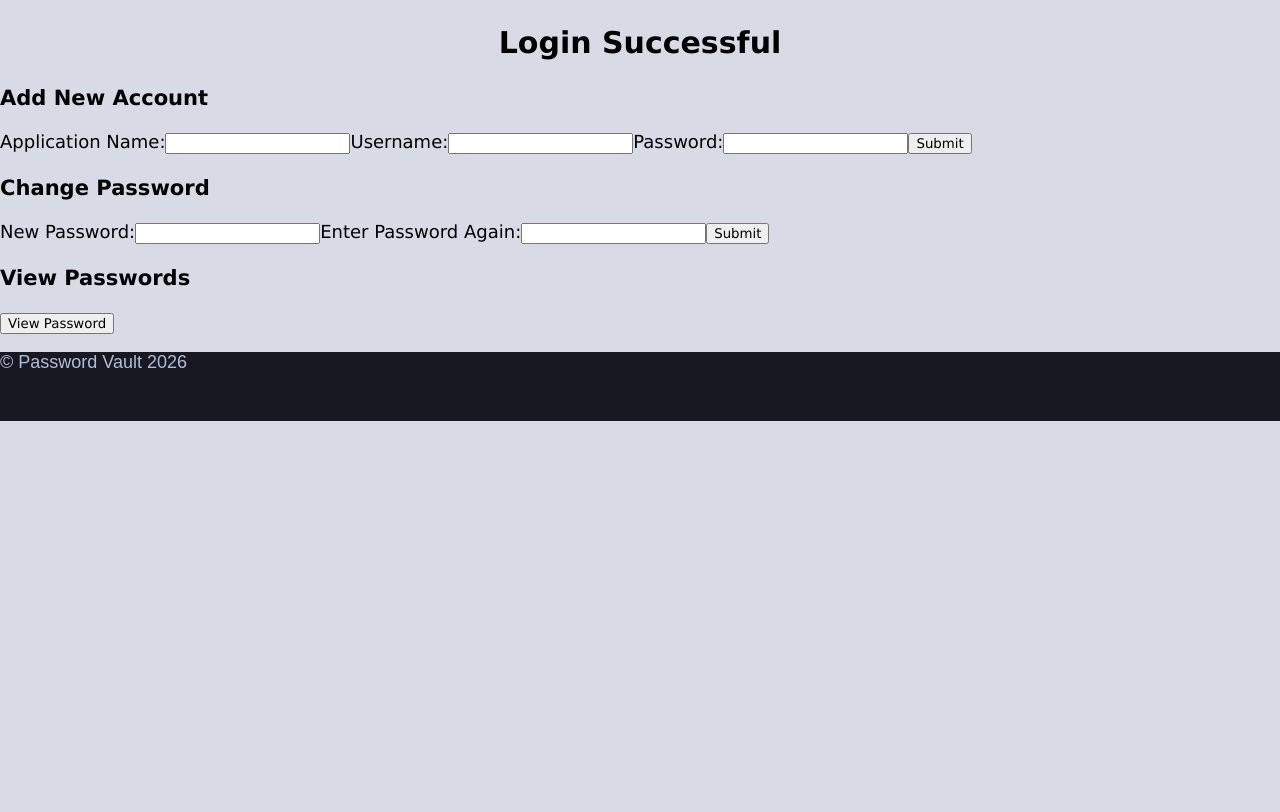
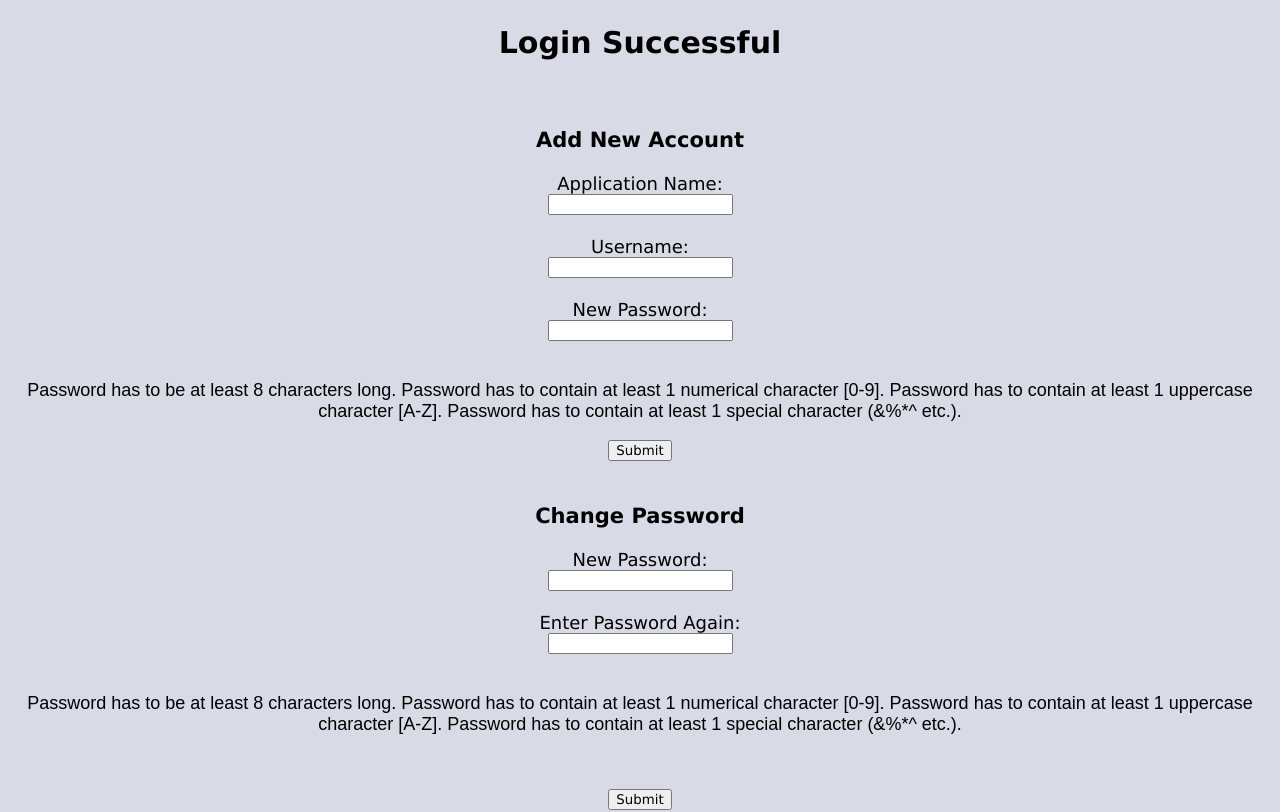
Before and after one commit to AshtonKopelevich/Password_Vault, a React (Create React App) app in the folder Password_Vault_Frontend/: page /UserMenu in a window 1280 px wide. Shown: the top 812 px of the page. Built offline with nearby package versions, Linux system fonts and the light colour scheme.

Commit message:
Added functionalities to the buttons at the post-log in page.

```diff
--- a/Password_Vault_Frontend/package.json
+++ b/Password_Vault_Frontend/package.json
@@ -11,8 +11,9 @@
     "@types/node": "^16.18.126",
     "@types/react": "^19.2.14",
     "@types/react-dom": "^19.2.3",
-    "react": "^19.2.4",
-    "react-dom": "^19.2.4",
+    "react": "^18.3.1",
+    "react-dom": "^18.3.1",
+    "react-router-dom": "^6.30.3",
     "react-scripts": "5.0.1",
     "typescript": "^4.9.5",
     "web-vitals": "^2.1.4"
--- a/Password_Vault_Frontend/src/App.tsx
+++ b/Password_Vault_Frontend/src/App.tsx
@@ -1,5 +1,6 @@
 import { BrowserRouter, Routes, Route } from "react-router-dom";
-import LoginPage from "./pages/index";
+import React from "react";
+import LoginPage from "./pages/LoginPage";
 import UserMenu from "./pages/UserMenu";
 
 export default function App() {
--- /dev/null
+++ b/Password_Vault_Frontend/src/pages/LoginPage.tsx
@@ -0,0 +1,64 @@
+import React, { useState } from "react";
+import { useNavigate } from "react-router-dom";
+import "./sheets.css";
+
+export default function LoginPage() {
+    // Bowen's Note: I am going to assume that these variables are to be sent to the backend for evaluation
+    //               As such, I will create my own variables for the UserMenu file that redefines what these
+    //               variables will evaluate to.
+    const [username, setUsername] = useState("");
+    const [password, setPassword] = useState("");
+    const navigate = useNavigate();
+
+    function handleSubmit(e: React.FormEvent<HTMLFormElement>) {
+        e.preventDefault();
+
+        const bool = e.isDefaultPrevented();
+
+        if (bool) {
+            navigate("/UserMenu"); // Given the way I made my code work in the other file, I think there needs to be some way to allow this to not continue if the backend does not recognize the session.
+            // I will assume that this is where the connection to fast API happens
+        } else {
+            // show error message
+            console.log("Unable to handle submit")
+        }
+    }
+
+    return (
+        <div>
+            <header></header>
+
+            <section>
+                <h1>Welcome to Password Vault</h1>
+
+                <form onSubmit={handleSubmit}>
+                    <label htmlFor="username">Username:</label>
+                    <input
+                        type="text"
+                        id="username"
+                        name="username"
+                        value={username}
+                        onChange={(e) => setUsername(e.target.value)}
+                    />
+
+                    <br></br>
+                    <label htmlFor="password">Password:</label>
+                    <input
+                        type="text"
+                        id="password"
+                        name="password"
+                        value={password}
+                        onChange={(e) => setPassword(e.target.value)}
+                    />
+
+                    <br></br>
+                    <button type="submit">Submit</button>
+                </form>
+            </section>
+
+            <footer>
+                <p>© Password Vault 2026</p>
+            </footer>
+        </div>
+    );
+}
--- a/Password_Vault_Frontend/src/pages/UserMenu.tsx
+++ b/Password_Vault_Frontend/src/pages/UserMenu.tsx
@@ -1,44 +1,193 @@
-import React from "react";
+import React, {useState} from "react";
 import "./sheets.css";
+import {useNavigate} from "react-router-dom";
 
 function UserMenu() {
+    // The log-in process //
+    var unauth = false; // the idea is that this is set to true if the backend recognizes the current session.
+    const navigate = useNavigate();
+
+    if (unauth) {
+        navigate("/");
+    }
+
+    // the website display process //
+    const [username, setUsername] = useState("");
+    const [password, setPassword] = useState("");
+    const [password2, setPassword2] = useState("");
+
+    function passwordMatchMsg() {
+        if (password2 != password) {
+            return "Passwords MUST match";
+        }
+    }
+
+    function passwordFormatErr() {
+        /* This function outputs a bitwise value for the type of password error the user makes
+        * The format is (0000) where:
+        *       The first digit is there is at least 1 special character
+        *       The second digit is there is at least 1 uppercase letter
+        *       The third digit is there is at least 1 numerical character
+        *       The last digit is the password is at least 8 character long
+        * */
+        let err_num = 0b0000;
+        if (password.length >= 8) {
+            err_num |= 0b0001;
+        }
+        for (let i = 0; i < password.length; i++) {
+            let c = password.charCodeAt(i);
+            if (47 < c && c < 58) {
+                err_num |= 0b0010;
+            }
+            if (64 < c && c < 91) {
+                err_num |= 0b0100;
+            }
+            if ((32 < c && c < 48) || (57 < c && c < 65) || (90 < c && c < 97) || (122 < c && c < 127)) {
+                err_num |= 0b1000;
+            }
+        }
+        return err_num; // the return is in bitwise which helps with determining error type for a program
+        // as a boolean statement:
+        // if err_num == 0b1111
+        //      there are no errors
+        // else
+        //      there are errors
+    }
+
+    function passwordFormatMsg() {
+        let msg = "";
+        const err_num = passwordFormatErr();
+        if ((err_num & 0b0001) == 0) {
+            msg += "Password has to be at least 8 characters long.\n";
+        }
+        if ((err_num & 0b0010) == 0) {
+            msg += "Password has to contain at least 1 numerical character [0-9].\n";
+        }
+        if ((err_num & 0b0100) == 0) {
+            msg += "Password has to contain at least 1 uppercase character [A-Z].\n";
+        }
+        if ((err_num & 0b1000) == 0) {
+            msg += "Password has to contain at least 1 special character (&%*^ etc.).\n"
+        }
+
+        return msg;
+    }
+
+    function newUserSubmit(e: React.FormEvent<HTMLFormElement>) {
+        e.preventDefault();
+
+        const bool = e.isDefaultPrevented() && passwordFormatErr() == 0b1111;
+
+        if (bool) {
+            // todo
+            // pseudocode:
+            // backend.username = username
+            // backend.password = password
+        } else {
+            // show error message
+            console.log("Invalid password") // this should cuz the website to go up or something or highlight the button
+        }
+    }
+
+    function changePasswordSubmit(e: React.FormEvent<HTMLFormElement>) {
+        e.preventDefault();
+
+        const bool = e.isDefaultPrevented() && passwordFormatErr() == 0b1111 && password == password2;
+
+        if (bool) {
+            // todo
+            // pseudocode:
+            // backend.password = password
+        } else {
+            // show error message
+            console.log("Invalid password") // this should cuz the website to go up or something or highlight the button
+        }
+    }
+
+    let password_elem = "";
+    function showPassword() {
+        const bool = true;
+        // for some odd reason this does not work, this will need to be fixed in the future.
+        if (bool) {
+            password_elem = "TBA"; // todo, connect this to fast API
+        } else {
+            password_elem = "Password cannot be retrieved at the moment, please try again later";
+        }
+    }
+
     return (
         <div>
             <header></header>
 
             <section>
                 <h1>Login Successful</h1>
+                <br></br>
 
                 {/* Add New Account */}
                 <h3>Add New Account</h3>
-                <form>
+                <form onSubmit={newUserSubmit}>
                     <label htmlFor="application-name">Application Name:</label>
                     <input type="text" id="application-name" name="application" />
+                    <br></br>
 
                     <label htmlFor="new-acc-user">Username:</label>
-                    <input type="text" id="new-acc-user" name="new-user" />
+                    <input
+                        type="text"
+                        id="new-user"
+                        name="new-user"
+                        value={username}
+                        onChange={(e) => setUsername(e.target.value)}
+                    />
+                    <br></br>
 
-                    <label htmlFor="new-acc-password">Password:</label>
-                    <input type="password" id="new-acc-password" name="new-password" />
+                    <label htmlFor="new-acc-password">New Password:</label>
+                    <input
+                        type="text"
+                        id="new-password"
+                        name="new-password"
+                        value={password}
+                        onChange={(e) => setPassword(e.target.value)}
+                    />
+                    <br></br>
+                    <p>{passwordFormatMsg()}</p>
 
                     <button type="submit">Submit</button>
                 </form>
+                <br></br>
 
                 {/* Change Password */}
                 <h3>Change Password</h3>
-                <form>
+                <form onSubmit={changePasswordSubmit}>
                     <label htmlFor="new-password">New Password:</label>
-                    <input type="text" id="new-password" name="new-password" />
+                    <input
+                        type="text"
+                        id="new-password"
+                        name="new-password"
+                        value={password}
+                        onChange={(e) => setPassword(e.target.value)}
+                    />
+                    <br></br>
 
-                    <label htmlFor="password2">Enter Password Again:</label>
-                    <input type="text" id="password2" name="password2" />
+                    <label htmlFor="new-password2">Enter Password Again:</label>
+                    <input
+                        type="text"
+                        id="new-password2"
+                        name="new-password2"
+                        onChange={(e) => setPassword2(e.target.value)}
+                    />
+                    <br></br>
+                    <p>{passwordFormatMsg()}</p>
+                    <p>{passwordMatchMsg()}</p>
 
                     <button type="submit">Submit</button>
                 </form>
-
+                <br></br>
                 {/* View Passwords */}
                 <h3>View Passwords</h3>
-                <button type="button">View Password</button>
+
+                <br></br>
+                <button type="button" onSubmit={showPassword}>View Password</button>
+                <p>{password_elem}</p>
             </section>
 
             <footer>
--- a/Password_Vault_Frontend/src/pages/index.tsx
+++ /dev/null
@@ -1,57 +0,0 @@
-import React, { useState } from "react";
-import { useNavigate } from "react-router-dom";
-import "./sheets.css";
-
-export default function LoginPage() {
-    const [username, setUsername] = useState("");
-    const [password, setPassword] = useState("");
-    const navigate = useNavigate();
-
-    function handleSubmit(e: React.FormEvent<HTMLFormElement>) {
-        e.preventDefault();
-
-        const bool = true;
-
-        if (bool) {
-            navigate("/UserMenu");
-        } else {
-            // show error message
-        }
-    }
-
-    return (
-        <div>
-            <header></header>
-
-            <section>
-                <h1>Welcome to Password Vault</h1>
-
-                <form onSubmit={handleSubmit}>
-                    <label htmlFor="username">Username:</label>
-                    <input
-                        type="text"
-                        id="username"
-                        name="username"
-                        value={username}
-                        onChange={(e) => setUsername(e.target.value)}
-                    />
-
-                    <label htmlFor="password">Password:</label>
-                    <input
-                        type="text"
-                        id="password"
-                        name="password"
-                        value={password}
-                        onChange={(e) => setPassword(e.target.value)}
-                    />
-
-                    <button type="submit">Submit</button>
-                </form>
-            </section>
-
-            <footer>
-                <p>© Password Vault 2026</p>
-            </footer>
-        </div>
-    );
-}
--- a/Password_Vault_Frontend/src/pages/sheets.css
+++ b/Password_Vault_Frontend/src/pages/sheets.css
@@ -19,10 +19,7 @@ body {
     font-size: 18px;
     margin: 0;
     padding: 0;
-    display: flex;
-    flex-direction: column;
     background-color: #d8dbe6;
-    height: 100%;
 }
 button {
     font-family: 'Lucida Sans', 'Lucida Sans Regular', 'Lucida Grande', 'Lucida Sans Unicode', Geneva, Verdana, sans-serif;
@@ -36,17 +33,22 @@ footer {
 }
 section {
     margin: 0;
-    display: block;
     flex: 1 0 auto;
     max-width: 1296px;
+    display: flex;
+    flex-direction: column;
+    align-items: center;
     align-self: center;
-    background-position: center;
-    align-items: center;
+    min-height: 90vh;
 }
 
 form {
     align-self: center;
     align-items: center;
+    text-align: center;
+    display: flex;
+    flex-direction: column;
+    max-width: 1296px;
     background-position: center;
     font-family: 'Lucida Sans', 'Lucida Sans Regular', 'Lucida Grande', 'Lucida Sans Unicode', Geneva, Verdana, sans-serif;
 }
```
Also changed, not shown: Password_Vault_Frontend/src/scripts.js (line endings or trailing spaces), 2 other files (tests, documents, lock files or other folders).
